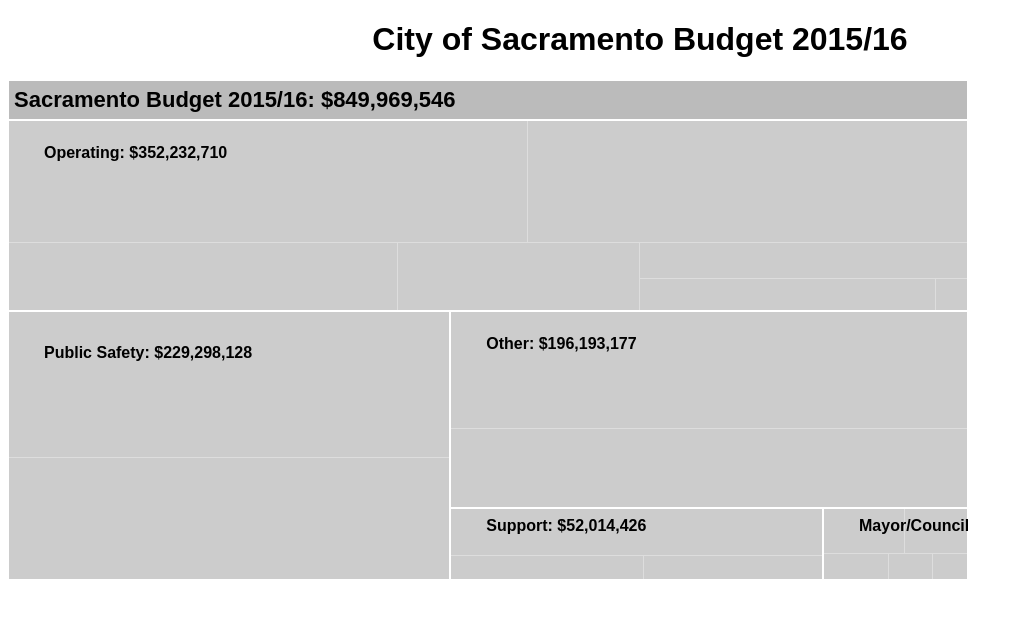
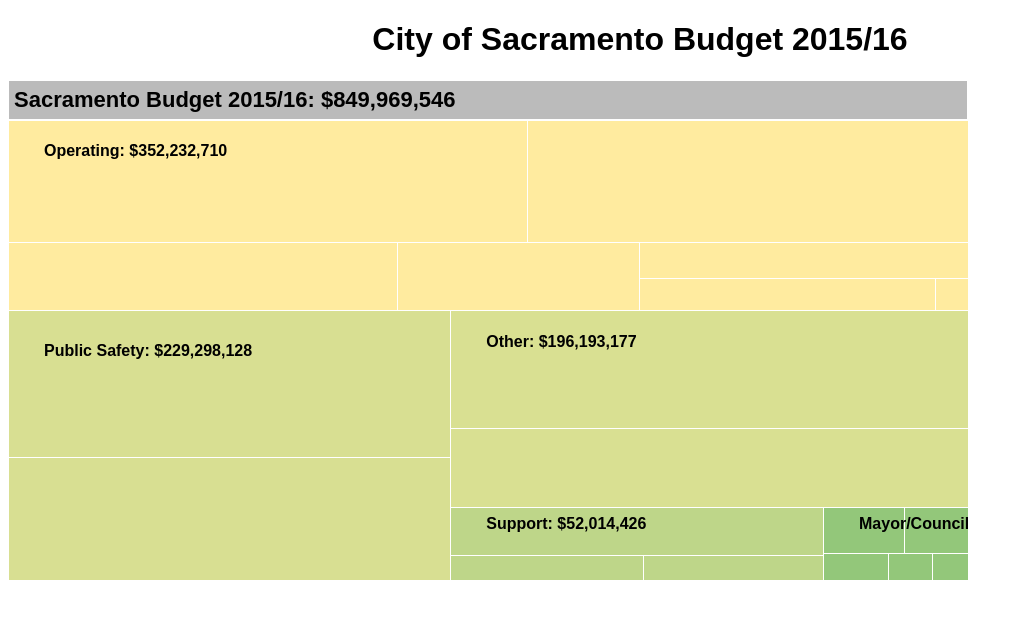
Before and after one commit to code4sac/sac-city-budget-treemap, a plain HTML site: page index.html in a window 1280 px wide. Shown: the whole page, without its empty margins (0-1022 px from the left). Drawn offline with nearby package versions, Linux system fonts and the light colour scheme.

Commit message:
Color by increase/decrease in funding

```diff
--- a/index.html
+++ b/index.html
@@ -12,12 +12,12 @@ body {
 #chart {
   width: 960px;
   height: 500px;
-  background: #ddd;
 }
 
 text {
   pointer-events: none;
 }
+
 
 .grandparent text {
   font-weight: bold;
@@ -25,8 +25,9 @@ text {
 }
 
 rect {
-  fill: none;
+/*  fill: none; */
   stroke: #fff;
+  stroke-width: 1px;
 }
 
 rect.parent,
@@ -40,7 +41,7 @@ rect.parent,
 }
 
 .grandparent:hover rect {
-  fill: #ee9700;
+  fill: #f0f0f0;
 }
 
 .children rect.parent,
@@ -48,20 +49,24 @@ rect.parent,
   cursor: pointer;
 }
 
+.children rect.child {
+  opacity: 1;
+}
+
 .children rect.parent {
-  fill: #bbb;
-  fill-opacity: .5;
+	fill: white;
+	opacity: 0;
 }
 
 .children:hover rect.child {
-  fill: #bbb;
+  opacity: 1;
+  stroke-width: 1px;
 }
 
-.label-div {
-	text-overflow: ellipsis;
-	overflow: hidden;
-	white-space: nowrap;
+.children:hover rect.parent {
+  opacity: .5;
 }
+
 
 </style>
 
@@ -83,8 +88,8 @@ var margin = {top: 40, right: 0, bottom: 0, left: 0},
     width = 960,
     height = 500 - margin.top - margin.bottom,
     formatNumber = d3.format(",d"),
-    colorDomain = color_domain,
-    colorRange = color_range,
+    colorDomain = [-5000, -500, -20, 0, 20, 500, 5000],
+    colorRange = ["#67000d", "#a50f15", "#ef3b2c", "#ffeda0","#41ab5d", "#006d2c", "#00441b"],
     transitioning;
 
 var x = d3.scale.linear()
@@ -131,6 +136,7 @@ grandparent.append("text")
 d3.json("data/sacbudget.json", function(root) {
   initialize(root);
   accumulate(root);
+  accum2(root);
   layout(root);
   display(root);
 
@@ -150,6 +156,13 @@ d3.json("data/sacbudget.json", function(root) {
     return (d._children = d.children)
         ? d.amount2016 = d.children.reduce(function(p, v) { return p + accumulate(v); }, 0)
         : d.amount2016;
+  }
+
+  function accum2(d) {
+     console.log(d.amount2015);
+    return (d._children = d.children)
+        ? d.amount2015 = d.children.reduce(function(p, v) { return p + accum2(v); }, 0)
+        : d.amount2015;
   }
 
   // Compute the treemap layout recursively such that each group of siblings
@@ -204,13 +217,10 @@ d3.json("data/sacbudget.json", function(root) {
       .append("title")
         .text(function(d) { return formatNumber(d.amount2016); });
 
-    g.append("foreignObject")
+    g.append("text")
         .attr("dy", ".75em")
-        .call(label)
-	  .append("xhtml:div")
-		.attr("class", "label-div")
-		.text(function(d) { return d.name + ": " + dollarformat(d.amount2016); });
-
+        .text(function(d) { return d.name + ": " + dollarformat(d.amount2016); })
+        .call(text);
 
     function transition(d) {
       if (transitioning || !d) return;
@@ -231,11 +241,11 @@ d3.json("data/sacbudget.json", function(root) {
       svg.selectAll(".depth").sort(function(a, b) { return a.depth - b.depth; });
 
       // Fade-in entering text.
-      g2.selectAll("foreignObject").style("fill-opacity", 0);
+      g2.selectAll("text").style("fill-opacity", 0);
 
       // Transition to the new view.
-      t1.selectAll("foreignObject").call(label).style("fill-opacity", 0);
-      t2.selectAll("foreignObject").call(label).style("fill-opacity", 1);
+      t1.selectAll("text").call(text).style("fill-opacity", 0);
+      t2.selectAll("text").call(text).style("fill-opacity", 1);
       t1.selectAll("rect").call(rect);
       t2.selectAll("rect").call(rect);
 
@@ -249,18 +259,17 @@ d3.json("data/sacbudget.json", function(root) {
     return g;
   }
 
-  function label(theLabel) {
-    theLabel.attr("x", function(d) { return x(d.x) + 36; })
-            .attr("y", function(d) { return y(d.y) + (y(d.y + d.dy) - y(d.y))/8; })
-            .attr("width", function(d) { return x(d.x + d.dx) - x(d.x); })
-	        .attr("height", function(d) { return y(d.y + d.dy) - y(d.y); });
+  function text(text) {
+    text.attr("x", function(d) { return x(d.x) + 36; })
+        .attr("y", function(d) { return y(d.y) + (y(d.y + d.dy) - y(d.y))/8; });
   }
 
-  function rect(theRect) {
-    theRect.attr("x", function(d) { return x(d.x); })
-        .attr("y", function(d) { return y(d.y); })
-        .attr("width", function(d) { return x(d.x + d.dx) - x(d.x); })
-		.attr("height", function(d) { return y(d.y + d.dy) - y(d.y); });	//added
+  function rect(rect) {
+    rect.attr("x", function(d) { return x(d.x); })
+       .attr("y", function(d) { return y(d.y); })
+       .attr("width", function(d) { return x(d.x + d.dx) - x(d.x); })
+	   .attr("height", function(d) { return y(d.y + d.dy) - y(d.y); })
+	   .attr("fill", function(d){return color((parseFloat(d.parent.amount2016)/parseFloat(d.parent.amount2015)-1)*100);});
   }
 
   function name(d) {
```
